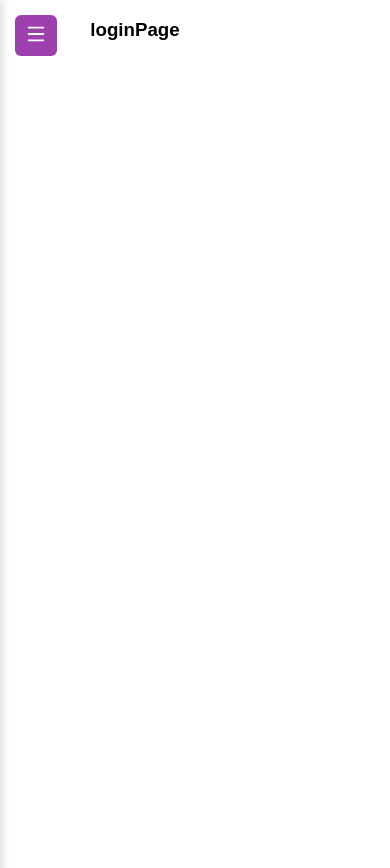
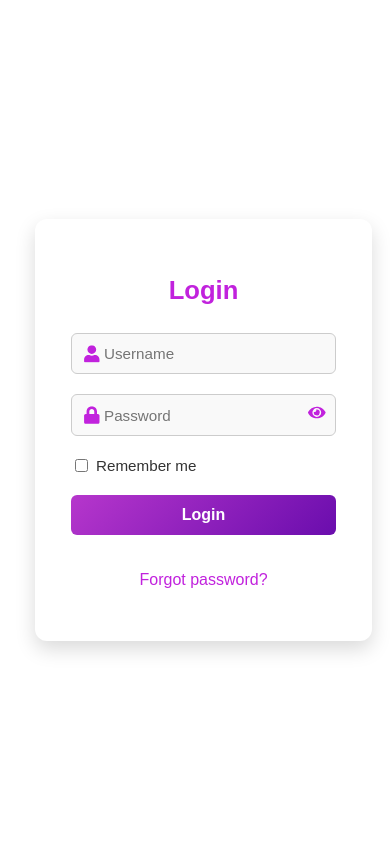
Before and after one commit to Nithya0501/exam-site, a Next.js app: page /admin/login in a window 390 px wide. Before the commit the page ends 844 px from the top, so only its background shows below. Built offline with nearby package versions, Linux system fonts and the light colour scheme.

Commit message:
loginfrom completed

```diff
--- a/src/app/admin/layout.js
+++ b/src/app/admin/layout.js
@@ -1,12 +1,16 @@
-import AdminSidebar from "../../components/AdminSidebar";
 
+"use client";
+import { usePathname } from "next/navigation";
+import AdminSidebar from "@/components/AdminSidebar";
 
+export default function AdminLayout({ children }) {
+  const pathname = usePathname();
 
+  const isLoginPage = pathname === "/admin/login";
 
-export default function Layout({ children }) {
   return (
-    <div className="admin-container">
-      <AdminSidebar />
+    <div className="admin-layout">
+      {!isLoginPage && <AdminSidebar />}
       <main className="admin-content">{children}</main>
     </div>
   );
--- a/src/app/admin/login/page.js
+++ b/src/app/admin/login/page.js
@@ -1,4 +1,11 @@
 
-export default function loginPage() {
-  return <h3>loginPage</h3>;
+import LoginForm from "@/components/LoginForm";
+import styles from "../../../styles/LoginPage.module.scss";
+
+export default function LoginPage() {
+  return (
+    <div className={styles.container}>
+      <LoginForm />
+    </div>
+  );
 }
--- a/src/app/globals.scss
+++ b/src/app/globals.scss
@@ -80,9 +80,9 @@ body {
   }
 }
 
-.admin-container {
+.admin-layout {
   .admin-content {
-    width: 78%;
+    width: 83%;
     margin: 0 0 0 auto;
   }
 
--- a/src/components/LoginForm.js
+++ b/src/components/LoginForm.js
@@ -0,0 +1,75 @@
+"use client";
+import { useState } from "react";
+import { useRouter } from "next/navigation";
+import { FaUser, FaLock, FaEye, FaEyeSlash  } from "react-icons/fa";
+import styles from "../styles/LoginForm.module.scss";
+
+export default function LoginForm() {
+  const [username, setUsername] = useState("");
+  const [password, setPassword] = useState("");
+  const [remember, setRemember] = useState(false);
+    const [showPassword, setShowPassword] = useState(false);
+  const router = useRouter()
+  const togglePassword = () => {
+    setShowPassword(!showPassword);
+  };
+
+  const handleSubmit = (e) => {
+    e.preventDefault();
+    console.log({ username, password, remember });
+     if (username === "anu" && password === "1234") {
+      router.push("/admin/dashboard");
+    } else {
+      alert("Invalid username or password");
+    }
+  };
+
+  return (
+    <div className={styles.container}>
+
+      <form className={styles.form} onSubmit={handleSubmit}>
+        <h2>Login</h2>
+
+        <div className={styles.inputWrapper}>
+          <FaUser className={styles.icon} />
+          <input
+            type="text"
+            placeholder="Username"
+            value={username}
+            onChange={(e) => setUsername(e.target.value)}
+            required
+          />
+        </div>
+
+        <div className={styles.inputWrapper}>
+          <FaLock className={styles.icon} />
+          <input
+            type={showPassword ? "text" : "password"}
+            placeholder="Password"
+            value={password}
+            onChange={(e) => setPassword(e.target.value)}
+            required
+          />
+             <span className={styles.passwordToggle} onClick={togglePassword}>
+            {showPassword ? <FaEyeSlash /> : <FaEye />}
+          </span>
+        </div>
+
+        <label className={styles.remember}>
+          <input
+            type="checkbox"
+            checked={remember}
+            onChange={(e) => setRemember(e.target.checked)}
+          />
+          Remember me
+        </label>
+
+        <button type="submit">Login</button>
+
+        <p className={styles.forgot}>
+          <a href="#">Forgot password?</a>
+        </p>
+      </form>
+    </div>
+  );
+}
--- /dev/null
+++ b/src/styles/LoginForm.module.scss
@@ -0,0 +1,164 @@
+$primary-color: #c122dd;
+$hover-color: #862b96;
+$text-color: #333;
+$bg-color: #f9f9f9;
+
+.container {
+  display: flex;
+  justify-content: center;
+  align-items: center;
+  height: 100vh;
+  padding: 1rem;
+
+}
+
+.form {
+  background-color: white;
+  padding: 2.5rem;
+  border-radius: 12px;
+  box-shadow: 0 8px 20px rgba(0, 0, 0, 0.15);
+  max-width: 400px;
+  display: flex;
+  flex-direction: column;
+  gap: 1.5rem;
+
+  h2 {
+    text-align: center;
+    color: $primary-color;
+    margin-bottom: 0.5rem;
+  }
+
+  button {
+
+    background: linear-gradient(135deg, #b636cc, #6a0dad);
+    color: white;
+    padding: 0.75rem;
+    border: none;
+    border-radius: 6px;
+    font-weight: bold;
+    cursor: pointer;
+    transition: background-color 0.3s ease;
+
+    &:hover {
+      background-color: $hover-color;
+    }
+  }
+}
+
+.inputWrapper {
+  position: relative;
+
+  input {
+
+    padding: 0.75rem 2.5rem 0.75rem 2.5rem;
+    border: 1px solid #ccc;
+    border-radius: 6px;
+    font-size: 1rem;
+    background-color: $bg-color;
+    transition: border-color 0.3s ease;
+
+    &:focus {
+      border-color: $primary-color;
+      outline: none;
+    }
+  }
+
+  .icon {
+    position: absolute;
+    top: 50%;
+    left: 0.75rem;
+    transform: translateY(-50%);
+    color: $primary-color;
+    font-size: 1.1rem;
+  }
+
+  .passwordToggle {
+    position: absolute;
+    top: 50%;
+    right: 0.65rem;
+    transform: translateY(-50%);
+    cursor: pointer;
+    color: $primary-color;
+    font-size: 1.1rem;
+  }
+}
+
+.remember {
+  display: flex;
+  align-items: center;
+  font-size: 0.95rem;
+  color: $text-color;
+
+  input {
+    margin-right: 0.5rem;
+    accent-color: $primary-color;
+  }
+}
+
+.forgot {
+  text-align: center;
+
+  a {
+    color: $primary-color;
+    text-decoration: none;
+    font-weight: 500;
+    transition: color 0.3s ease;
+
+    &:hover {
+      color: $hover-color;
+    }
+  }
+}
+
+
+
+@media (max-width: 480px) {
+  .form {
+    padding: 2rem 1.5rem;
+    gap: 1rem;
+
+    h2 {
+      font-size: 1.5rem;
+    }
+
+    button {
+      padding: 0.65rem;
+      font-size: 0.95rem;
+    }
+
+    input {
+      padding: 0.65rem 2rem;
+      font-size: 0.95rem;
+    }
+  }
+}
+
+
+@media (max-width: 768px) {
+  .form {
+    max-width: 350px;
+    padding: 2rem;
+    gap: 1.25rem;
+
+    h2 {
+      font-size: 1.6rem;
+    }
+
+    button {
+      padding: 0.7rem;
+      font-size: 1rem;
+    }
+
+    input {
+      padding: 0.7rem 2rem;
+    }
+  }
+}
+
+
+@media (max-width: 1024px) {
+  .form {
+    max-width: 400px;
+    padding: 2.25rem;
+  }
+}
--- /dev/null
+++ b/src/styles/LoginPage.module.scss
@@ -0,0 +1,8 @@
+.container {
+  display: flex;
+  justify-content: center;
+  align-items: center;
+  height: 100vh;
+  width: 85%;
+  background-color: white;
+}
```
Also changed, not shown: src/app/admin/students/page.js (+23 -3 lines), src/components/StudentsTable.js (added, +35 -0 lines), src/styles/Students.module.scss (added, +69 -0 lines), src/styles/dashboard.module.scss (line endings or trailing spaces).
